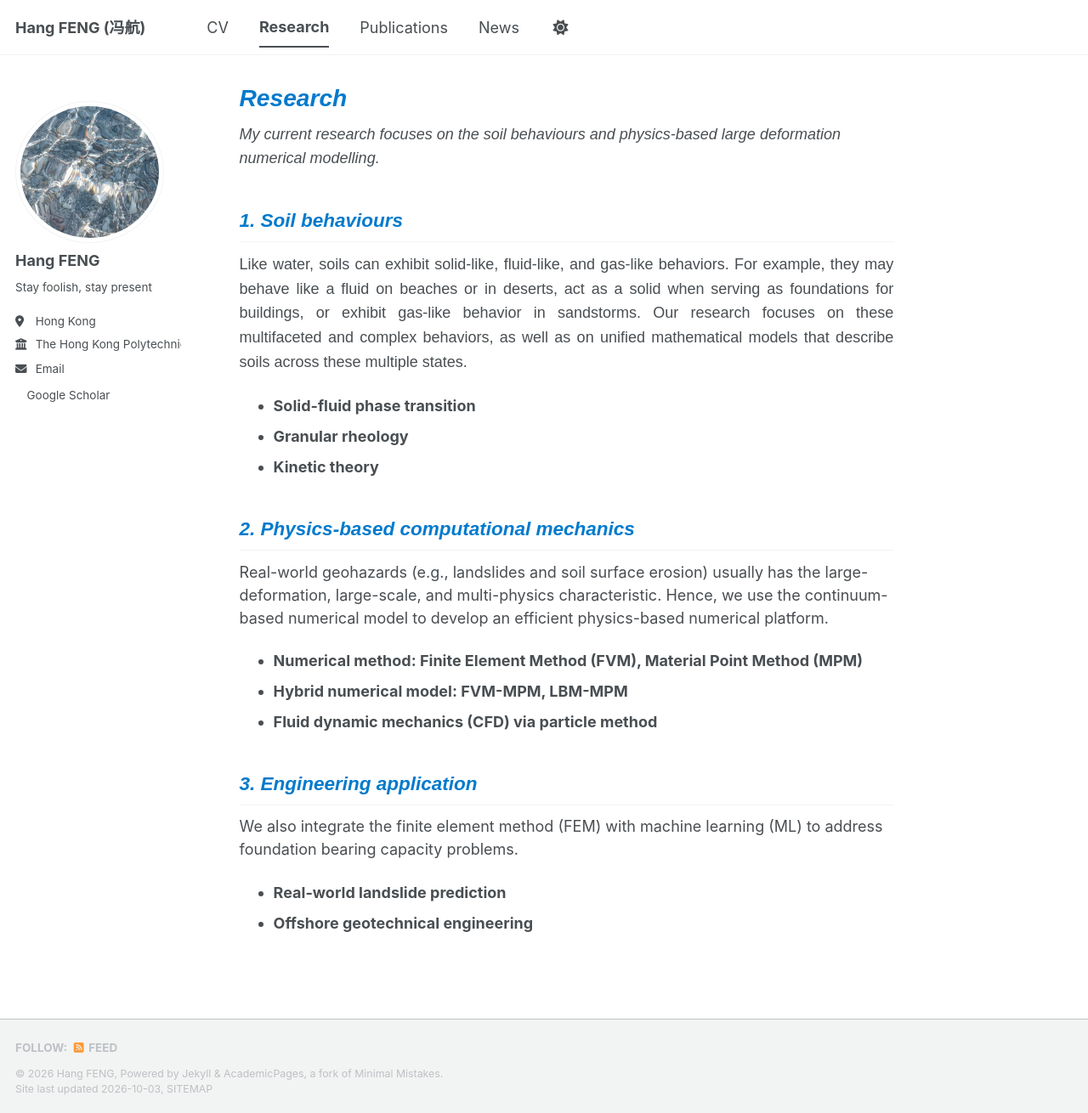
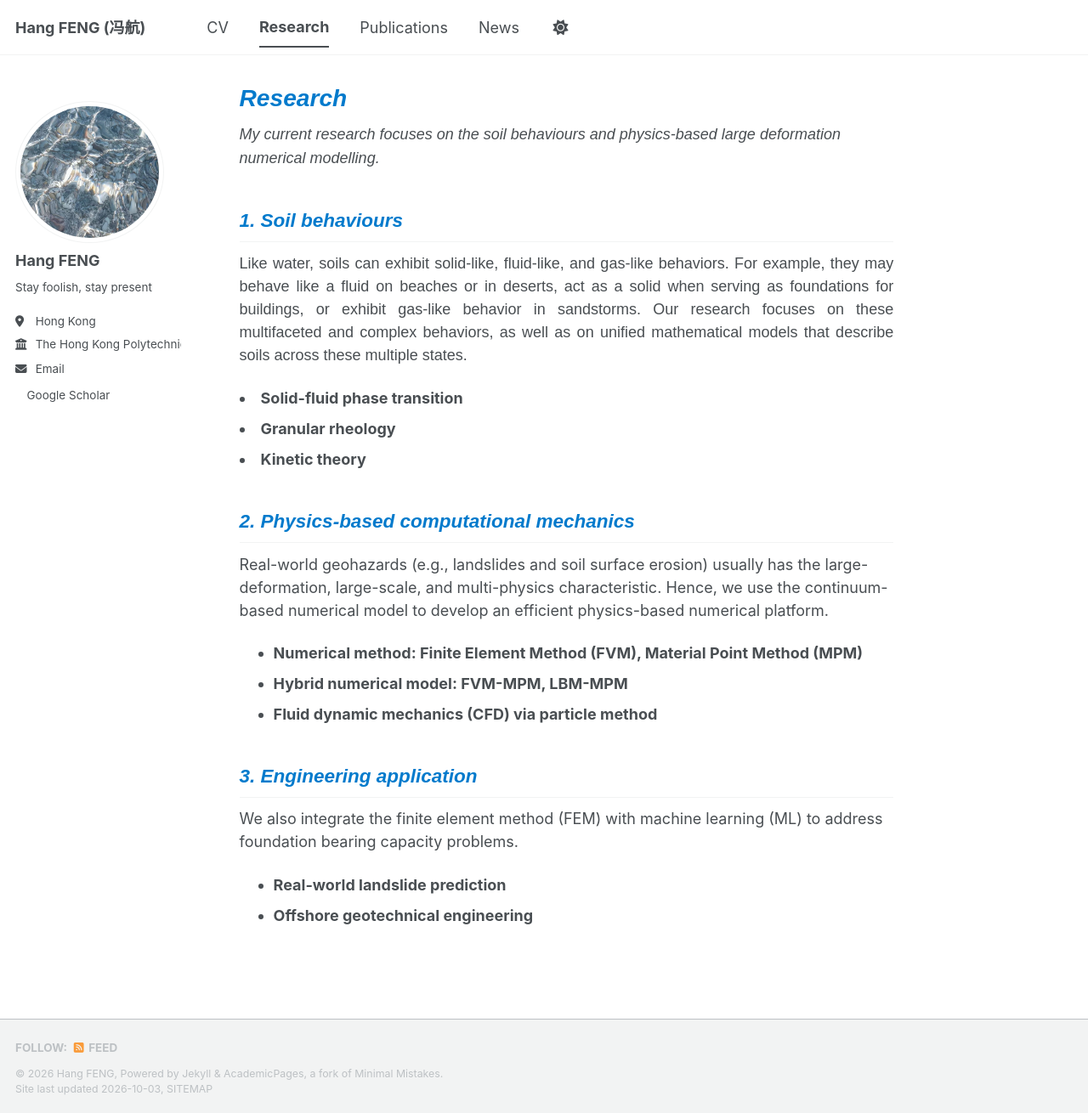
Before and after one commit to fenghang454/fenghang454.github.io, a Jekyll site: the page built from _pages/research.md, in a window 1280 px wide and 1310 px high. Shown: the whole window at 85% size. Built offline with Jekyll 4.4.1, drawn with Linux system fonts in a browser that asks for light colours; a style sheet for code colours, icons or effects is not loaded.

Commit message:
Update research.md

```diff
--- a/_pages/research.md
+++ b/_pages/research.md
@@ -9,12 +9,14 @@ author_profile: true
 </span>
 
 ## <span style="font-family: Arial; font-style: italic; color: #007ACC;">1. Soil behaviours </span>
-<p style="font-family: Arial, sans-serif; line-height: 1.6; text-align: justify;">
+<p style="font-family: Arial, sans-serif; line-height: 1.5; text-align: justify;">
 Like water, soils can exhibit solid-like, fluid-like, and gas-like behaviors. For example, they may behave like a fluid on beaches or in deserts, act as a solid when serving as foundations for buildings, or exhibit gas-like behavior in sandstorms. Our research focuses on these multifaceted and complex behaviors, as well as on unified mathematical models that describe soils across these multiple states.
 </p>
-- **Solid-fluid phase transition**
-- **Granular rheology**
-- **Kinetic theory**
+<ul style="list-style-position: inside; padding-left: 0; margin-left: 0;">
+  <li><strong>Solid-fluid phase transition</strong></li>
+  <li><strong>Granular rheology</strong></li>
+  <li><strong>Kinetic theory</strong></li>
+</ul>
 
 ## <span style="font-family: Arial; font-style: italic; color: #007ACC;">2. Physics-based computational mechanics </span>
 Real-world geohazards (e.g., landslides and soil surface erosion) usually has the large-deformation, large-scale, and multi-physics characteristic. Hence, we use the continuum-based numerical model to develop an efficient physics-based numerical platform.
```
